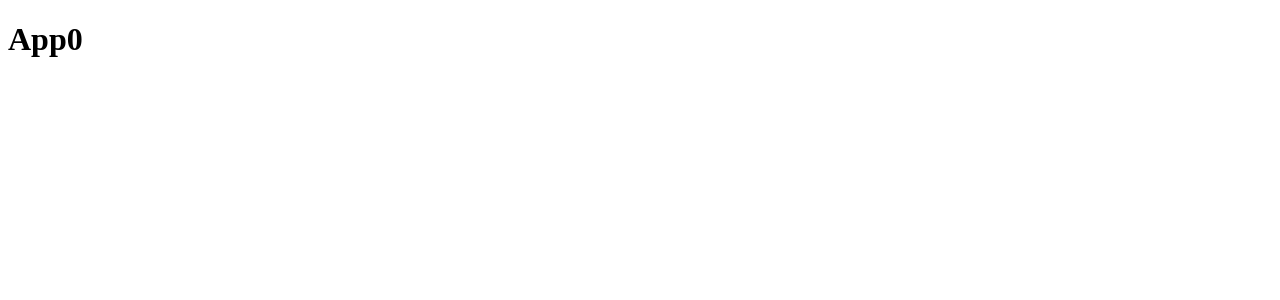
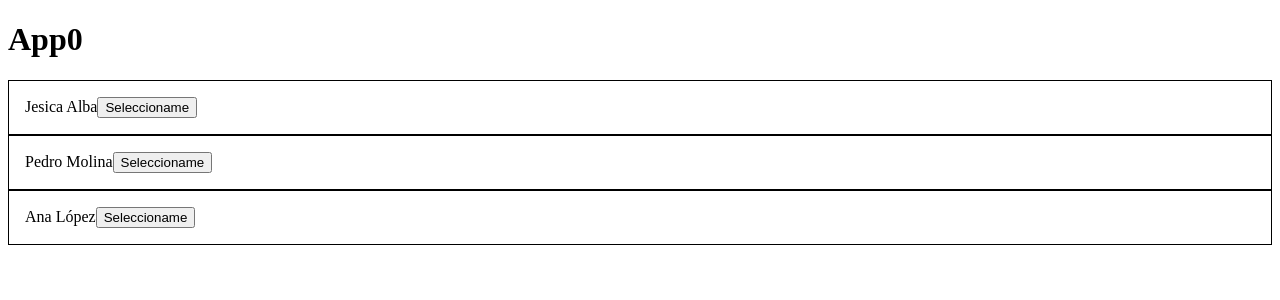
Before and after one commit to pjmolina/ng-18, an Angular app: page / in a window 1280 px wide. Shown: the top 300 px of the page. Built offline with nearby package versions, Linux system fonts and the light colour scheme.

Commit message:
componente con input y output

```diff
--- a/src/app/app.component.html
+++ b/src/app/app.component.html
@@ -1,3 +1,19 @@
 <h1>App0</h1>
 
+<app-user
+  name="Jesica"
+  surname="Alba"
+  (selectedUser)="selectedUser($event)"
+></app-user>
+<app-user
+  name="Pedro"
+  surname="Molina"
+  (selectedUser)="selectedUser($event)"
+></app-user>
+<app-user
+  name="Ana"
+  surname="López"
+  (selectedUser)="selectedUser($event)"
+></app-user>
+
 <router-outlet />
--- a/src/app/app.component.ts
+++ b/src/app/app.component.ts
@@ -1,13 +1,20 @@
 import { Component } from '@angular/core';
 import { RouterOutlet } from '@angular/router';
+import { UserComponent } from './user/user.component';
+import { User } from './dominio/user';
 
 @Component({
   selector: 'app-root',
   standalone: true,
-  imports: [RouterOutlet],
+  imports: [RouterOutlet, UserComponent],
   templateUrl: './app.component.html',
   styleUrl: './app.component.scss',
 })
 export class AppComponent {
   title = 'app0';
+
+  selectedUser(user: User) {
+    //console.log('Se seleciono ' + user.name + ' ' + user.surname);
+    console.log(`Se seleciono ${user.name} ${user.surname}`);
+  }
 }
--- /dev/null
+++ b/src/app/dominio/user.ts
@@ -0,0 +1,4 @@
+export interface User {
+  name: string;
+  surname: string;
+}
--- /dev/null
+++ b/src/app/user/user.component.html
@@ -0,0 +1,4 @@
+<div class="user">
+  <span>{{ name }} {{ surname }}</span>
+  <button (click)="pulsado()">Seleccioname</button>
+</div>
--- /dev/null
+++ b/src/app/user/user.component.scss
@@ -0,0 +1,4 @@
+.user {
+  border: 1px solid #000;
+  padding: 1rem;
+}
--- /dev/null
+++ b/src/app/user/user.component.ts
@@ -0,0 +1,27 @@
+import { Component, EventEmitter, Input, Output } from '@angular/core';
+import { User } from '../dominio/user';
+
+@Component({
+  selector: 'app-user',
+  standalone: true,
+  imports: [],
+  templateUrl: './user.component.html',
+  styleUrl: './user.component.scss',
+})
+export class UserComponent implements User {
+  @Input()
+  name = '';
+  @Input()
+  surname = '';
+  @Output()
+  selectedUser = new EventEmitter<User>();
+
+  pulsado(): void {
+    console.log(`Pulsado. estamos aqui. ${this.name}`);
+
+    this.selectedUser.emit({
+      name: this.name,
+      surname: this.surname,
+    });
+  }
+}
```
Also changed, not shown: 1 other file (tests, documents, lock files or other folders).
